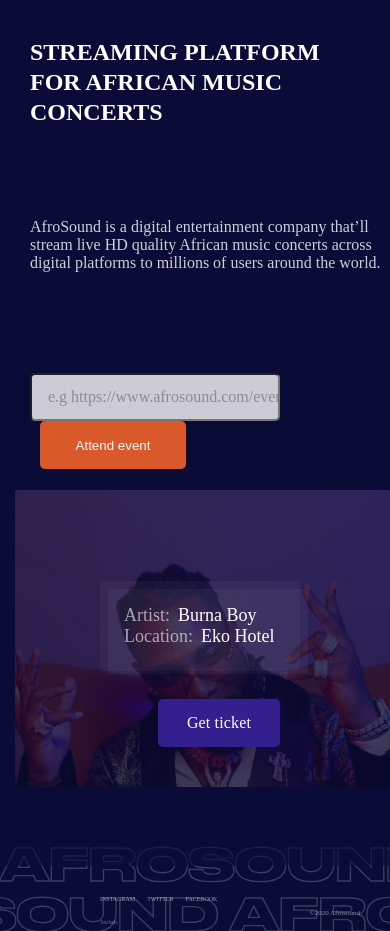
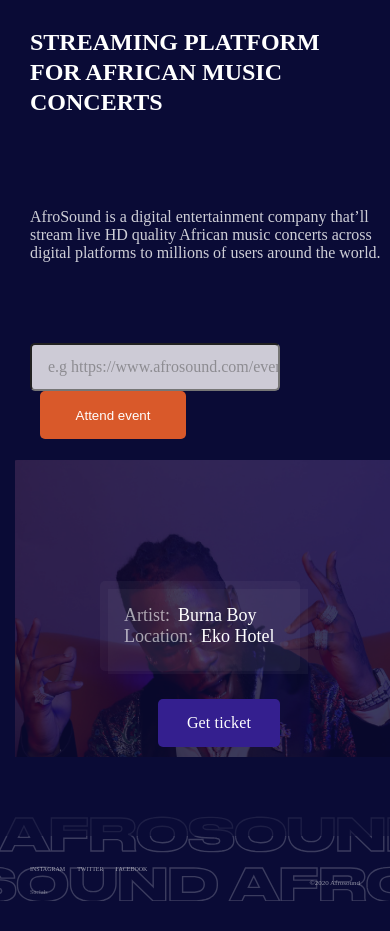
Before and after one commit to smartprincipal/Afrosound, a plain HTML site: page index.html in a window 390 px wide. Shown: the part 49-980 px from the top of the page. After the commit the page ends 950 px from the top, so only its background shows below. Drawn offline with Linux system fonts and the light colour scheme; a web font is replaced by a local one.

Commit message:
i made changes to my form and footer style mobile responsiveness

```diff
--- a/style.css
+++ b/style.css
@@ -249,7 +249,7 @@ footer{
   padding-left: 30px;
  }
  .section2 h1{
-  margin-top: 40px;
+  margin-top: 30px;
   width: auto;
   height: 165px;
   font-size: 24px;
@@ -260,6 +260,9 @@ footer{
   height: 115px;
   opacity: 80%;
   font-size: 16px;
+ }
+ .section2 .form2{
+  margin-top: 20px;
  }
  .subburna{
   position: absolute;
@@ -291,4 +294,7 @@ background-color: rgba(196, 196, 196, 0.05);
 .section2 .text{
  width: 250px;
 }
+.footer{
+ padding-left: 30px;
 }
+}
```
